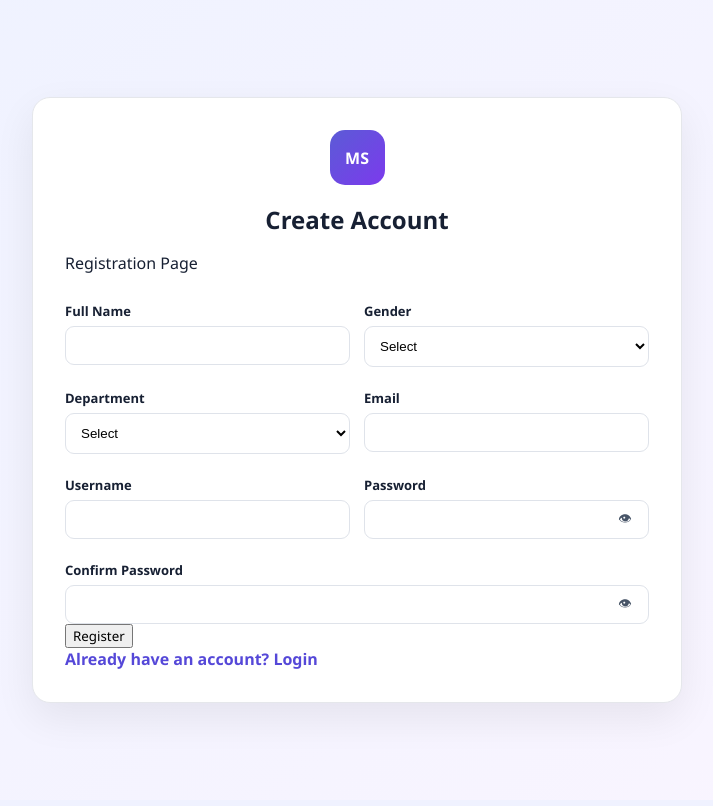
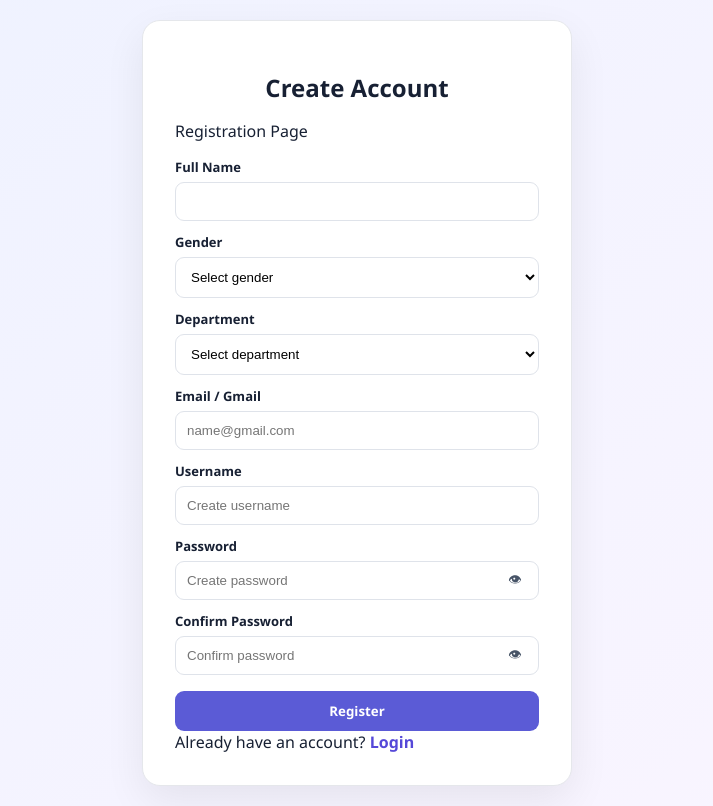
Before and after one commit to moviebot-latest/management-system, a Flask app: page /register in a window 1280 px wide. Shown: the whole page, without its empty margins (283-996 px from the left). Before the commit the page ends 706 px from the top, so only its background shows below. Run offline with Flask 3, Linux system fonts and the light colour scheme.

Commit message:
Add files via upload

```diff
--- a/templates/login.html
+++ b/templates/login.html
@@ -35,6 +35,7 @@
     </form>
 
     <a class="forgot-link" href="/change-password">Forgot Password?</a>
+    <div class="register-link">Don't have an account? <a href="/register">Create Account</a></div>
   </section>
 </main>
 <script>
--- a/templates/register.html
+++ b/templates/register.html
@@ -1,39 +1,80 @@
 <!doctype html>
-<html><head><meta charset="utf-8"><meta name="viewport" content="width=device-width,initial-scale=1">
-<title>Management System - Registration</title><link rel="stylesheet" href="/static/style.css"></head>
-<body><main class="auth"><section class="card wide">
-<div class="logo">MS</div><h1>Create Account</h1><p>Registration Page</p>
-{% with messages=get_flashed_messages(with_categories=true) %}{% for category,message in messages %}<div class="msg {{category}}">{{message}}</div>{% endfor %}{% endwith %}
-<form method="post"><div class="grid">
-<div><label>Full Name</label><input name="name" required></div>
-<div><label>Gender</label><select name="gender" required><option value="">Select</option><option>Male</option><option>Female</option><option>Other</option></select></div>
-<div><label>Department</label><select name="department" required><option value="">Select</option><option>Administration</option><option>Human Resources</option><option>Finance</option><option>Sales</option><option>IT / Engineering</option><option>Operations</option></select></div>
-<div><label>Email</label><input name="email" type="email" required></div>
-<div><label>Username</label><input name="username" required></div>
-<div>
+<html>
+<head>
+  <meta charset="utf-8">
+  <meta name="viewport" content="width=device-width,initial-scale=1">
+  <title>Management System - Create Account</title>
+  <link rel="stylesheet" href="/static/style.css">
+</head>
+<body>
+<main class="auth">
+  <section class="card register-card">
+    <h1>Create Account</h1>
+    <p class="register-subtitle">Registration Page</p>
+
+    {% with messages=get_flashed_messages(with_categories=true) %}
+      {% for category,message in messages %}
+        <div class="msg {{category}}">{{message}}</div>
+      {% endfor %}
+    {% endwith %}
+
+    <form method="post" action="/register">
+      <label>Full Name</label>
+      <input name="name" autocomplete="name" required>
+
+      <label>Gender</label>
+      <select name="gender" required>
+        <option value="">Select gender</option>
+        <option>Male</option>
+        <option>Female</option>
+        <option>Other</option>
+      </select>
+
+      <label>Department</label>
+      <select name="department" required>
+        <option value="">Select department</option>
+        <option>Administration</option>
+        <option>Human Resources</option>
+        <option>Finance</option>
+        <option>Sales</option>
+        <option>IT / Engineering</option>
+        <option>Operations</option>
+      </select>
+
+      <label>Email / Gmail</label>
+      <input name="email" type="email" autocomplete="email" placeholder="name@gmail.com" required>
+
+      <label>Username</label>
+      <input name="username" autocomplete="username" placeholder="Create username" required>
+
       <label>Password</label>
       <div class="password-box">
-<input id="password" name="password" type="password" minlength="6" required oninput="checkPassword()">
+        <input id="password" name="password" type="password" autocomplete="new-password" placeholder="Create password" minlength="6" required oninput="checkPassword()">
         <button type="button" class="eye-btn" onclick="togglePassword('password', this)" aria-label="Show password">👁</button>
       </div>
       <div class="strength" id="passwordStrength" aria-live="polite" style="display:none">
         <div class="strength-bars"><i></i><i></i><i></i><i></i></div>
         <small id="strengthText">Weak</small>
       </div>
-</div>
-<div class="full">
+
       <label>Confirm Password</label>
       <div class="password-box">
-<input id="confirmPassword" name="confirm" type="password" minlength="6" required>
+        <input id="confirmPassword" name="confirm" type="password" autocomplete="new-password" placeholder="Confirm password" minlength="6" required>
         <button type="button" class="eye-btn" onclick="togglePassword('confirmPassword', this)" aria-label="Show password">👁</button>
       </div>
-</div>
-</div><button>Register</button></form>
-<a href="/">Already have an account? Login</a></section></main><script>
+
+      <button class="primary-btn register-submit" type="submit">Register</button>
+    </form>
+
+    <div class="login-back">Already have an account? <a href="/">Login</a></div>
+  </section>
+</main>
+<script>
 function togglePassword(id, btn) {
   const input = document.getElementById(id);
   const show = input.type === 'password';
   input.type = show ? 'text' : 'password';
+  btn.textContent = show ? '🙈' : '👁';
   btn.setAttribute('aria-label', show ? 'Hide password' : 'Show password');
 }
 
@@ -60,4 +101,5 @@ function checkPassword() {
   text.className = classes[level - 1];
 }
 </script>
-</body></html>
+</body>
+</html>
```
Lines whose indentation alone changed are shown as unchanged.
